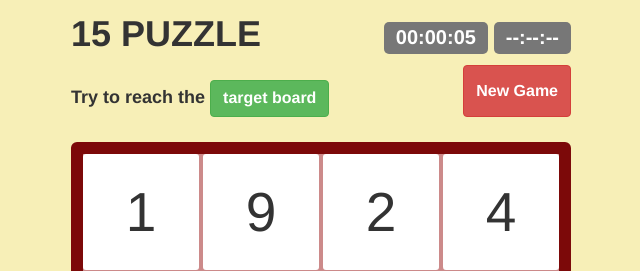
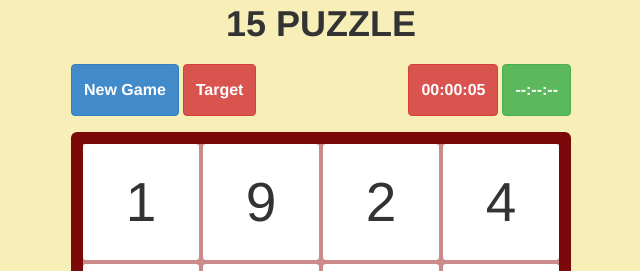
Before and after one commit to seanluong/15-puzzle, a website: page index.html in a window 1280 px wide. Shown: the top 271 px of the page, without its empty margins (319-959 px from the left). Drawn offline with Linux system fonts and the light colour scheme.

Commit message:
layout: redefine header layout

```diff
--- a/index.html
+++ b/index.html
@@ -26,17 +26,13 @@
 		<div id="game-container">
 			<div id="header" ng-controller="headerController">
 				<h1>15 PUZZLE</h1>
-				<h2>
-					<span class="label label-default" ng-cloak ng-clock></span>
-					<span class="label label-default" ng-cloak >{{bestTime | duration}}</span>
-				</h2>
-				<div id="summary">
-					Try to reach the <button ng-click="guide()" class="btn btn-success">target board</button>
+				<div id="clocks">
+					<button class="btn btn-danger header-button" ng-cloak ng-clock></button>
+					<button class="btn btn-success header-button" ng-cloak >{{bestTime | duration}}</button>
 				</div>
 				<div id="buttons">
-					<button class="btn btn-danger" ng-click="newGame()">
-						New Game
-					</button>
+					<button class="btn btn-primary header-button" ng-click="newGame()">New Game</button>
+					<button ng-click="guide()" class="btn btn-danger header-button">Target</button>
 				</div>
 			</div>
 			<div id="main" ng-controller="mainController">
--- a/src/css/style.scss
+++ b/src/css/style.scss
@@ -45,36 +45,22 @@ html {
 	> h1 {
 		font-size: calc-rem(36px, $font-size);
 		font-weight: bolder;
-		float: left;
+		text-align: center;
 	}
-	> h2 {
-		float: right;
-		span {
-			vertical-align: bottom;
-			font-size: calc-rem(20px, $font-size);
+	> div {
+		margin-top: calc-rem(16px, $font-size);
+		margin-bottom: calc-rem(16px, $font-size);
+		.header-button {
+			font-size: calc-rem(16px, $font-size);
+			font-weight: bolder;
+			line-height: calc-rem(38px, $font-size);
 		}
 	}
-}
-
-#summary {
-	float: left;
-	width: 75%;
-	font-size: calc-rem(18px, $font-size);
-	font-weight: bolder;
-	margin-bottom: calc-rem(25px, $font-size);
-	margin-top: calc-rem(15px, $font-size);
-	> button {
-		font-weight: bold;
-		font-size: calc-rem(16px, $font-size);
+	#clocks {
+		float: right;
 	}
-}
-
-#buttons {
-	float: right;
-	button {
-		font-size: calc-rem(16px, $font-size);
-		font-weight: bold;
-		line-height: calc-rem(38px, $font-size);
+	#buttons {
+		float: left;
 	}
 }
 
```
Also changed, not shown: build/css/15-puzzle.css, build/css/15-puzzle.min.css, src/css/style.css.
